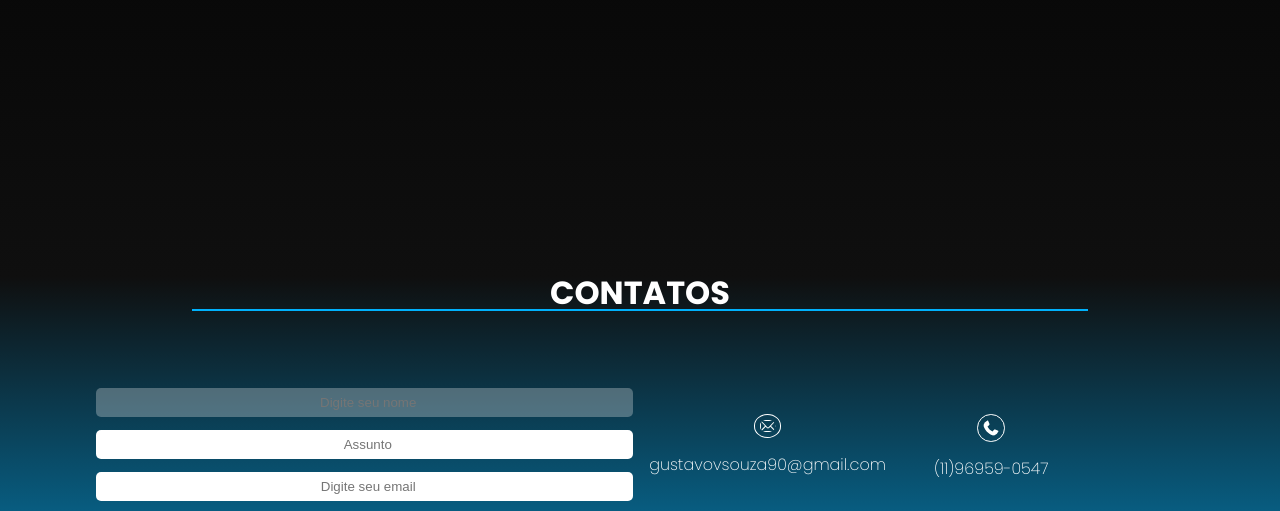
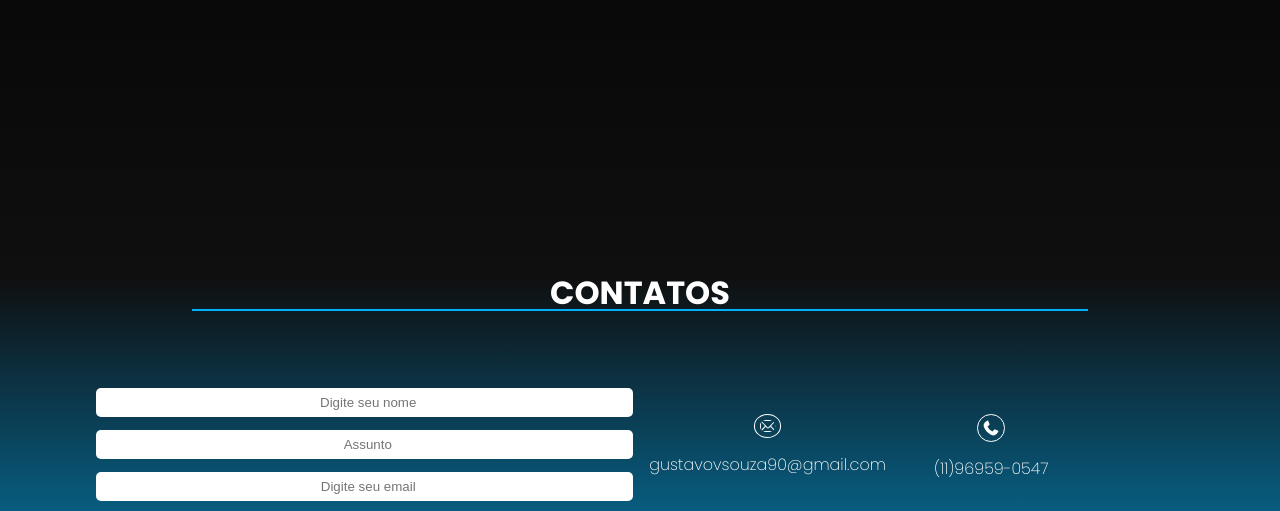
Before and after one commit to GustavoVSouza/Site-Portif-lio, a plain HTML site: page index.html in a window 1280 px wide. Shown: the part 1861-2372 px from the top of the page. Drawn offline with Linux system fonts and the light colour scheme.

Commit message:
resolvendo problema do form

```diff
--- a/index.html
+++ b/index.html
@@ -115,7 +115,7 @@
                 <form class="contatos__contatar_form" action="https://formsubmit.co/gustavovsouza90@gmail.com" method="POST">
                     <input type="hidden" name="_next" value="https://gustavo-portifolio-iota.vercel.app/#contatos">
                     <input type="hidden" name="_captcha" value="false">
-                    <input class="contatos__form_inputNome" type="text" name="nome" placeholder="  Digite seu nome" required disabled="true">
+                    <input class="contatos__form_inputNome" type="text" name="nome" placeholder="  Digite seu nome" required>
                     <input class="contatos__form_inputNome" type="text" name="assunto" placeholder="  Assunto" required>
                     <input class="contatos__form_inputEmail" type="email" name="email" placeholder="  Digite seu email" required>
                     <textarea class="contatos__form_inputMensagem" type="text" name="mensagem" placeholder="  Mensagem" required></textarea>
```
